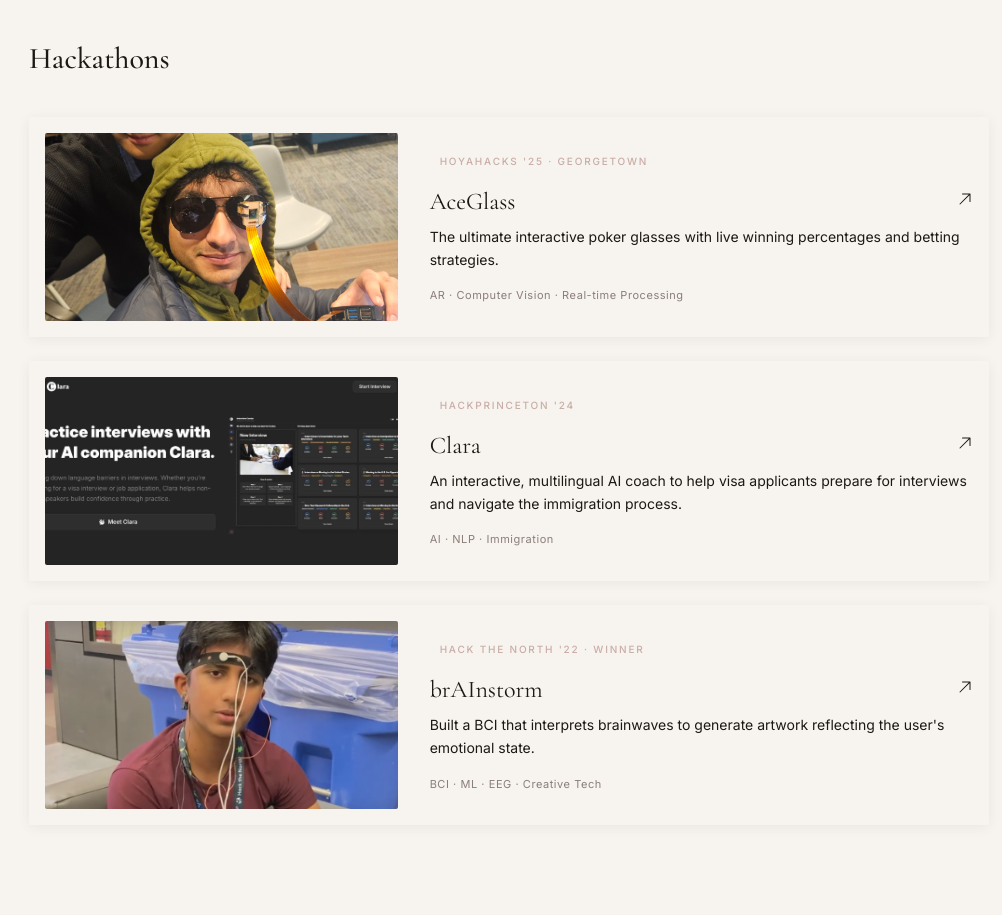
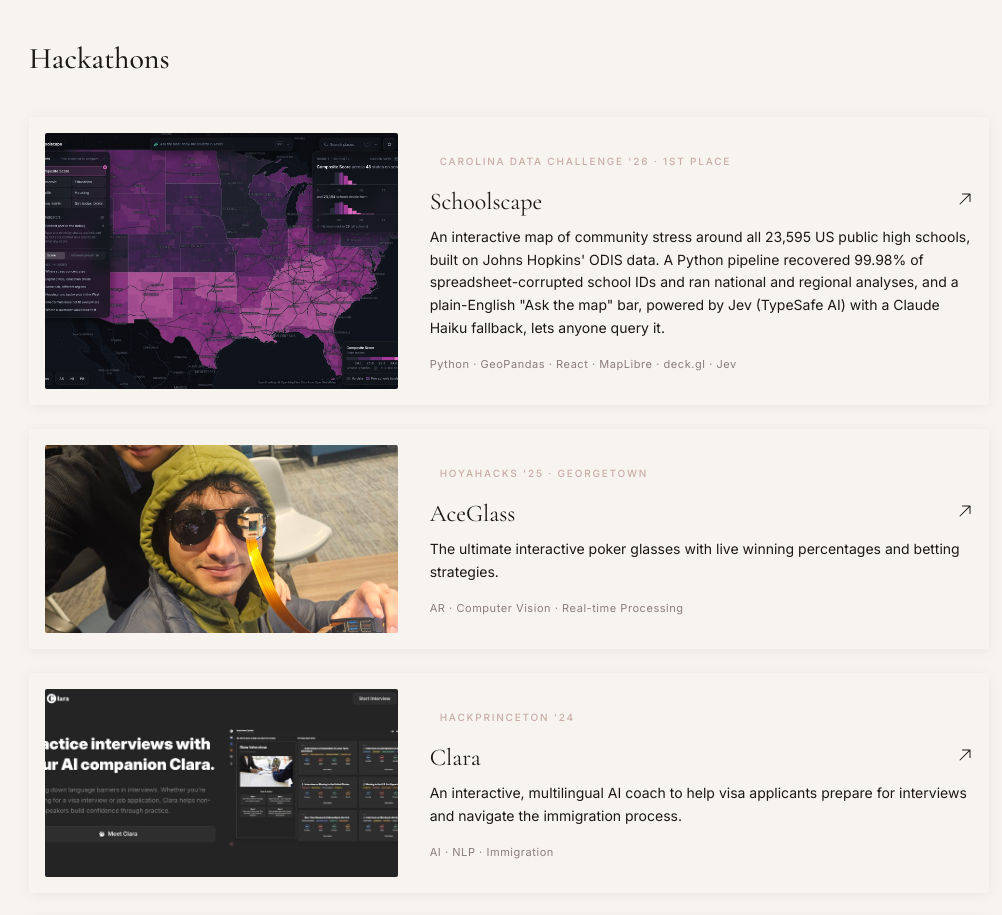
Before and after one commit to alexyev/new-web, a Next.js app: page /projects in a window 1280 px wide. Shown: the part 2540-3455 px from the top of the page, without its empty margins (131-1133 px from the left). Built offline with nearby package versions, Linux system fonts and the light colour scheme.

Commit message:
add Schoolscape (Carolina Data Challenge '26, 1st place) hackathon project

```diff
--- a/src/data/projects.ts
+++ b/src/data/projects.ts
@@ -107,6 +107,19 @@ export const projects: Project[] = [
     category: "technical",
   },
   {
+    title: "Schoolscape",
+    description:
+      "An interactive map of community stress around all 23,595 US public high schools, built on Johns Hopkins' ODIS data. A Python pipeline recovered 99.98% of spreadsheet-corrupted school IDs and ran national and regional analyses, and a plain-English \"Ask the map\" bar, powered by Jev (TypeSafe AI) with a Claude Haiku fallback, lets anyone query it.",
+    image: "/projects/schoolscape.jpg",
+    link: "https://schoolscape.alexanderyevchenko.com",
+    tags: ["Python", "GeoPandas", "React", "MapLibre", "deck.gl", "Jev"],
+    year: "2026",
+    role: "Builder",
+    label: "Carolina Data Challenge '26 · 1st Place",
+    tier: "supporting",
+    category: "hackathon",
+  },
+  {
     title: "AceGlass",
     description:
       "The ultimate interactive poker glasses with live winning percentages and betting strategies.",
```
Also changed, not shown: public/projects/schoolscape.jpg (added).
